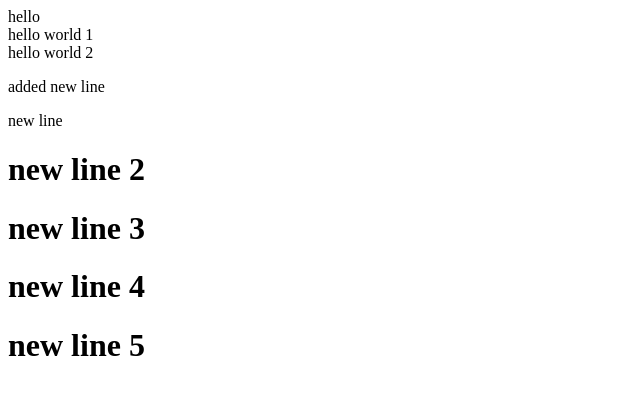
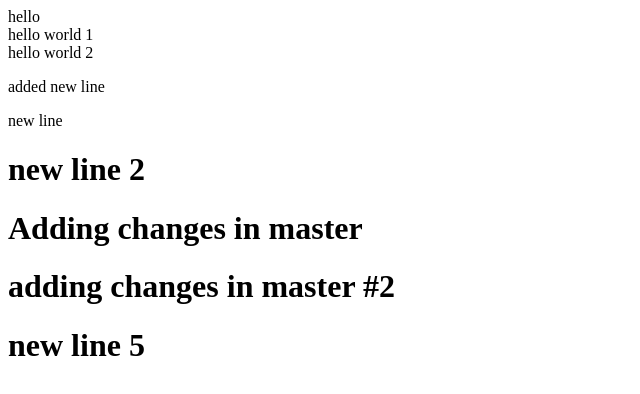
Before and after one commit to BalamuruganSCDM/demo-repo-2, a plain HTML site: page index.html in a window 1280 px wide. Shown: the whole page, without its empty margins (0-640 px from the left). Drawn offline with Linux system fonts and the light colour scheme.

Commit message:
added new line

```diff
--- a/index.html
+++ b/index.html
@@ -4,6 +4,6 @@
 <p>added new line</p>
 <div>new line</div>
 <h1>new line 2</h1>
-<h1>new line 3</h1>
-<h1>new line 4</h1>
+<h1>Adding changes in master</h1>
+<h1>adding changes in master #2</h1>
 <h1>new line 5</h1>
```
